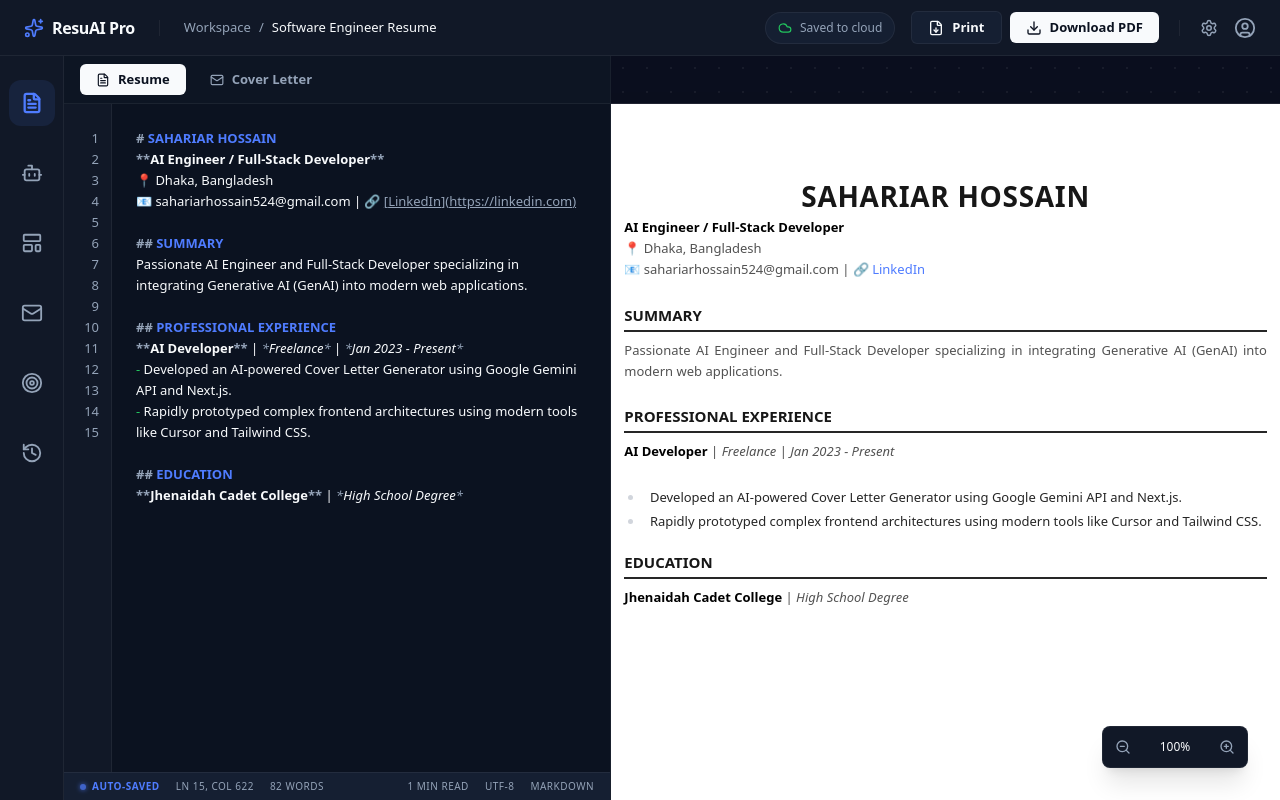
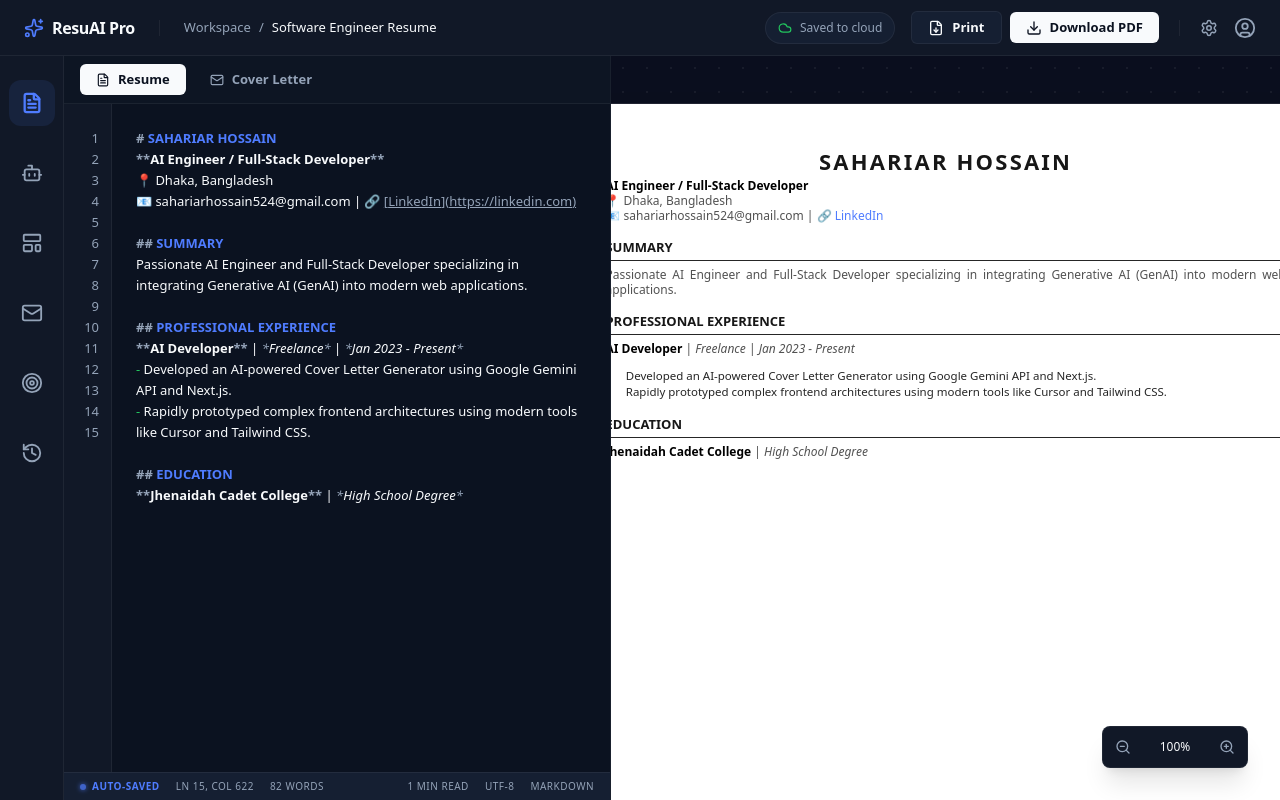
Before and after one commit to sahariarhossain524-sketch/ai-cv-editor, a Next.js app: page / in a window 1280 px wide. Built offline with nearby package versions, Linux system fonts and the light colour scheme.

Commit message:
style: make CV layout compact for 1 page

```diff
--- a/components/LivePreview.tsx
+++ b/components/LivePreview.tsx
@@ -13,16 +13,16 @@ const LivePreview = forwardRef<HTMLDivElement>((props, ref) => {
     >
       <div
         ref={ref}
-        className="cv-container bg-white w-[210mm] min-h-[297mm] p-[20mm] shrink-0
+        className="cv-container bg-white w-[210mm] min-h-[297mm] p-[12mm_15mm] shrink-0
         shadow-[0_20px_60px_-15px_rgba(0,0,0,0.5),0_0_0_1px_rgba(255,255,255,0.1)] rounded-sm
         print:shadow-none print:ring-0 print:m-0 print:w-full print:h-auto print:rounded-none">
-        <div className="prose prose-sm max-w-none
-          prose-h1:text-[28px] prose-h1:font-bold prose-h1:mb-1 prose-h1:text-center prose-h1:uppercase prose-h1:tracking-wide prose-h1:text-[#171717]
-          prose-p:text-center prose-p:mb-6 prose-p:text-sm prose-p:text-[#525252] prose-p:whitespace-pre-wrap
-          prose-h2:text-[15px] prose-h2:font-bold prose-h2:mt-5 prose-h2:mb-2 prose-h2:uppercase prose-h2:border-b-2 prose-h2:border-[#262626] prose-h2:pb-1 prose-h2:text-[#171717]
-          prose-h3:text-[14px] prose-h3:font-bold prose-h3:mt-3 prose-h3:mb-1 prose-h3:text-[#171717]
-          prose-p:my-1 prose-p:leading-relaxed prose-p:text-justify prose-p:text-[13px] prose-p:text-[#262626]
-          prose-ul:my-1 prose-ul:pl-5 prose-li:my-0.5 prose-li:text-[13px] prose-li:text-[#262626]
+        <div className="prose max-w-none
+          prose-h1:text-[22px] prose-h1:font-extrabold prose-h1:mb-1 prose-h1:text-center prose-h1:uppercase prose-h1:tracking-widest prose-h1:text-[#171717]
+          prose-p:text-center prose-p:mb-3 prose-p:text-[12px] prose-p:text-[#525252] prose-p:whitespace-pre-wrap prose-p:leading-tight
+          prose-h2:text-[13px] prose-h2:font-bold prose-h2:mt-4 prose-h2:mb-1.5 prose-h2:uppercase prose-h2:border-b prose-h2:border-[#262626] prose-h2:pb-1 prose-h2:text-[#171717]
+          prose-h3:text-[12.5px] prose-h3:font-bold prose-h3:mt-2 prose-h3:mb-1 prose-h3:text-[#171717]
+          prose-p:my-1 prose-p:leading-snug prose-p:text-justify prose-p:text-[11.5px] prose-p:text-[#262626]
+          prose-ul:my-1 prose-ul:pl-4 prose-li:my-0 prose-li:text-[11.5px] prose-li:leading-snug prose-li:text-[#262626]
           prose-a:text-[#4F7CFF] prose-a:no-underline hover:prose-a:underline
           prose-strong:font-semibold prose-strong:text-[#000000]">
           <ReactMarkdown>{content}</ReactMarkdown>
```
Also changed, not shown: 1 other file (tests, documents, lock files or other folders).
